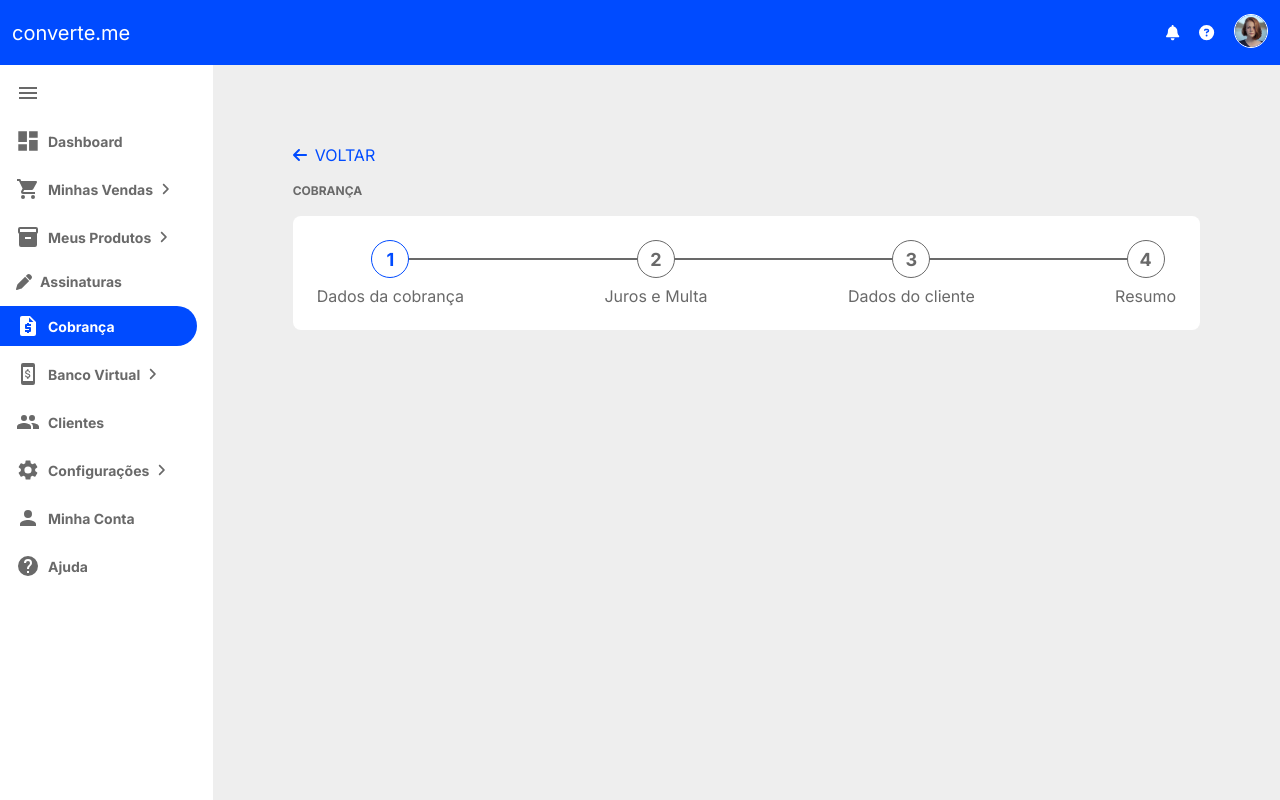
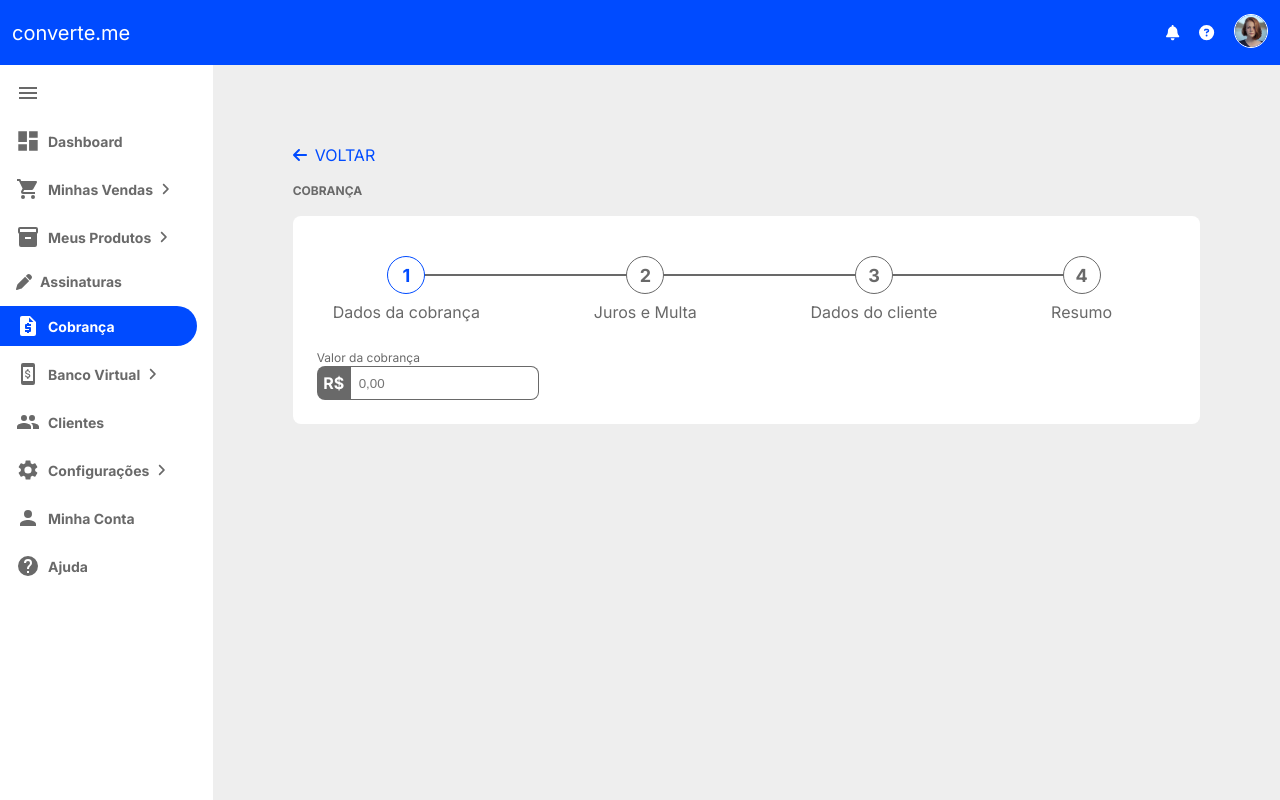
Before and after one commit to oliveirarod/converteme-test, a React (Create React App) app: page / in a window 1280 px wide. Built offline with nearby package versions, Linux system fonts and the light colour scheme.

Commit message:
Cria o prefixInput

```diff
--- a/package.json
+++ b/package.json
@@ -15,6 +15,7 @@
     "@types/react-dom": "^18.2.4",
     "react": "^18.2.0",
     "react-dom": "^18.2.0",
+    "react-number-format": "^5.1.4",
     "react-scripts": "5.0.1",
     "typeface-inter": "^3.18.1",
     "typescript": "^4.9.5",
--- a/src/GlobalStyles.ts
+++ b/src/GlobalStyles.ts
@@ -5,6 +5,8 @@ const GlobalStyles = createGlobalStyle`
 		--primary-color: #004BFF;
 		--grey-color: #696969;
 		--white: #FFFFFF;
+
+		--default-transition: 0.25s;
 	}
 
   body, button {
--- /dev/null
+++ b/src/components/Forms/ChargeForm/ChargeForm.tsx
@@ -0,0 +1,21 @@
+// Hooks
+import { useState } from "react";
+
+// Styles
+import { ChargeFormContainer } from "./ChargeFormStyle";
+
+// Components
+import CustomInput from "../PrefixInput/PrefixInput";
+
+const ChargeForm = () => {
+  const [changeValue, setChargeValue] = useState(0);
+  console.log(changeValue);
+
+  return (
+    <ChargeFormContainer>
+      <CustomInput value={changeValue} setValue={setChargeValue} />
+    </ChargeFormContainer>
+  );
+};
+
+export default ChargeForm;
--- /dev/null
+++ b/src/components/Forms/ChargeForm/ChargeFormStyle.ts
@@ -0,0 +1,5 @@
+import styled from "styled-components";
+
+export const ChargeFormContainer = styled.div`
+
+`
--- /dev/null
+++ b/src/components/Forms/PrefixInput/PrefixInput.tsx
@@ -0,0 +1,49 @@
+import { useState } from "react";
+import { InputContainer } from "./PrefixInputStyle";
+import { NumericFormat } from "react-number-format";
+
+type InputProps = {
+  value: number;
+  setValue: (value: number) => void;
+};
+
+const PrefixInput = ({ value, setValue }: InputProps) => {
+  const [isFocused, setIsFocused] = useState(false);
+
+  return (
+    <InputContainer>
+      <span className="input-label">Valor da cobrança</span>
+
+      <div className="input-with-prefix">
+        <span
+          className={`
+            input-prefix
+            flex-center
+            ${value || isFocused ? "highlight-input-prefix" : ""}
+          `}
+        >
+          R$
+        </span>
+
+        <NumericFormat
+          placeholder="0,00"
+          decimalSeparator=","
+          thousandSeparator="."
+          allowNegative={false}
+          decimalScale={2}
+          fixedDecimalScale={false}
+          inputMode="numeric"
+          required
+          className="input-field"
+          onValueChange={(values) => {
+            setValue(values.floatValue || 0);
+          }}
+          onFocus={() => setIsFocused(true)}
+          onBlur={() => setIsFocused(false)}
+        />
+      </div>
+    </InputContainer>
+  );
+};
+
+export default PrefixInput;
--- /dev/null
+++ b/src/components/Forms/PrefixInput/PrefixInputStyle.ts
@@ -0,0 +1,42 @@
+import styled from "styled-components";
+
+export const InputContainer = styled.div`
+  .input-label {
+    color: var(--grey-color);
+    font-size: 0.75rem;
+  }
+
+  .input-with-prefix {
+    display: flex;
+    align-items: center;
+
+    .input-prefix {
+      background: var(--grey-color);
+      border-radius: 0.5rem 0 0 0.5rem;
+      height: 2.125rem;
+      width: 2.125rem;
+      color: var(--white);
+      font-weight: bold;
+      transition: var(--default-transition);
+
+      &.highlight-input-prefix {
+        background: var(--primary-color);
+      }
+    }
+
+    .input-field {
+      height: 1.875rem;
+      border-radius: 0 0.5rem 0.5rem 0;
+			border: 1px solid var(--grey-color);
+			border-left: none;
+			padding-left: 0.5rem;
+			color: var(--grey-color);
+      transition: var(--default-transition);
+
+      &:focus {
+        outline: none;
+        border-color: var(--primary-color);
+      }
+    }
+  }
+`;
--- a/src/components/Stepper/StepperStyle.ts
+++ b/src/components/Stepper/StepperStyle.ts
@@ -19,6 +19,7 @@ export const Circles = styled.div`
       border: 1.5px solid var(--grey-color);
       background: var(--white);
       z-index: 1;
+      transition: var(--default-transition);
       cursor: pointer;
 
       .number {
@@ -28,7 +29,7 @@ export const Circles = styled.div`
       }
 
       &.active {
-				border: 1.5px solid var(--primary-color);
+        border-color: var(--primary-color);
 
         .number {
           color: var(--primary-color);
@@ -37,7 +38,7 @@ export const Circles = styled.div`
 
       &.completed {
         background: var(--primary-color);
-				border: 1.5px solid var(--primary-color);
+        border-color: var(--primary-color);
 
         .number {
           color: var(--white);
--- a/src/pages/Charges.tsx
+++ b/src/pages/Charges.tsx
@@ -1,4 +1,5 @@
 // Components
+import ChargeForm from "../components/Forms/ChargeForm/ChargeForm";
 import PageContent from "../components/PageContent/PageContent";
 import Stepper from "../components/Stepper/Stepper";
 
@@ -19,7 +20,10 @@ const Charges = () => {
   return (
     <ChargeContainer>
       <PageContent pageName="Cobrança">
-        <Stepper steps={steps} />
+        <div className="stepper-container">
+          <Stepper steps={steps} />
+        </div>
+        <ChargeForm />
       </PageContent>
     </ChargeContainer>
   );
--- a/src/pages/ChargesStyle.ts
+++ b/src/pages/ChargesStyle.ts
@@ -5,4 +5,8 @@ export const ChargeContainer = styled.div`
 	padding: 5rem;
 	display: flex;
 	flex-direction: column;
+
+	.stepper-container {
+		padding: 1rem 4rem 1.5rem 1rem;
+	}
 `;
```
Also changed, not shown: 1 other file (tests, documents, lock files or other folders). Lines whose indentation alone changed are shown as unchanged.
